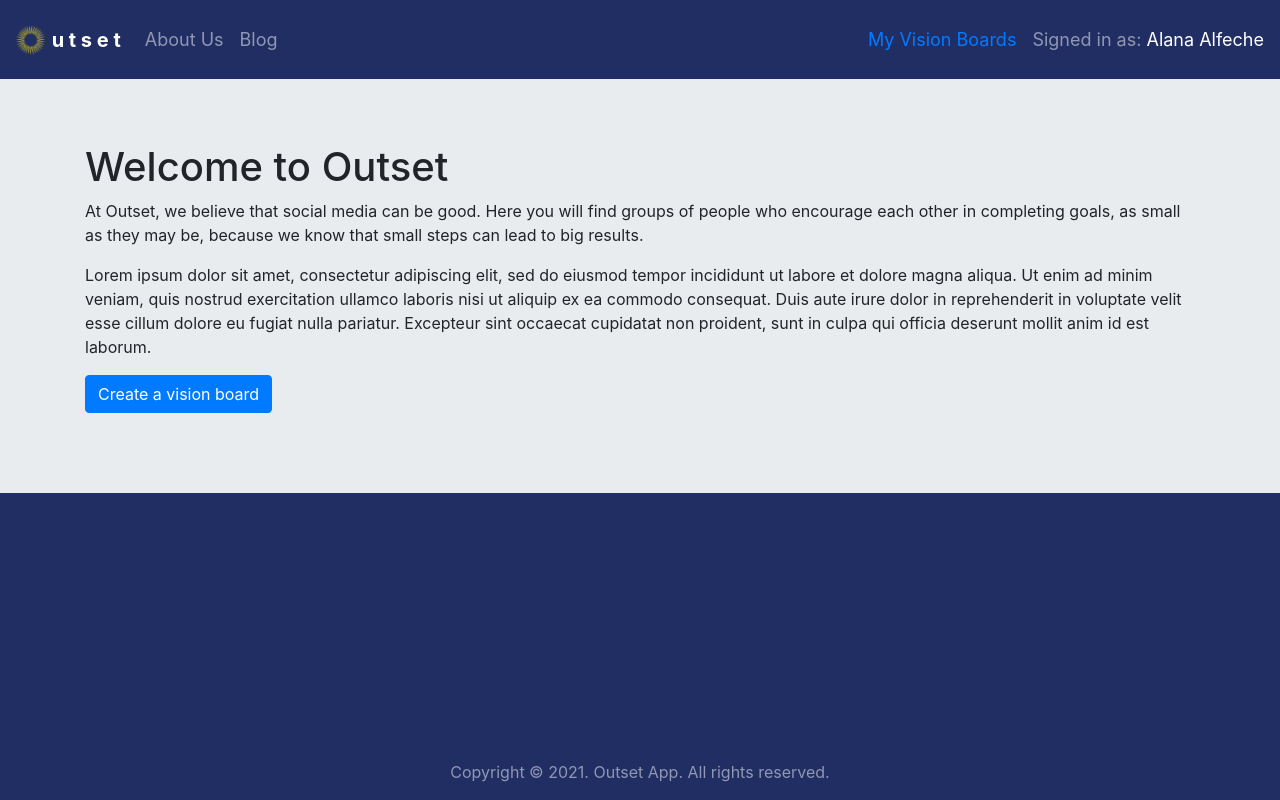
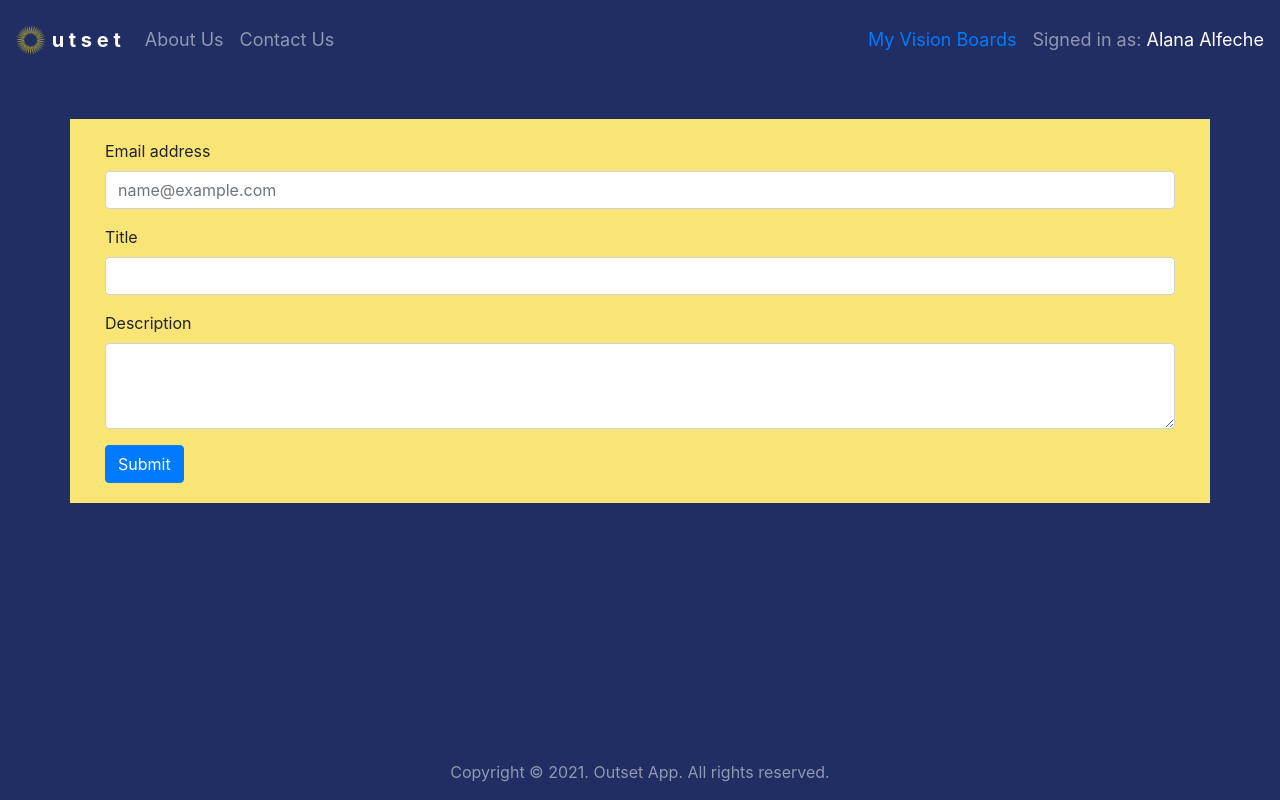
Before and after one commit to alfeche-arya/outset, a React (Create React App) app: page /contact in a window 1280 px wide. Built offline with nearby package versions, Linux system fonts and the light colour scheme.

Commit message:
Replace Blog with Contact Us Page

```diff
--- a/src/App.js
+++ b/src/App.js
@@ -5,7 +5,7 @@ import {
 } from 'react-router-dom';
 
 import About from './components/About/About';
-import Blog from './components/Blog/Blog';
+import Contact from './components/Contact/Contact';
 import Footer from './components/Footer/Footer';
 import Header from './components/Header/Header';
 import LandingPage from './components/LandingPage/LandingPage';
@@ -19,8 +19,8 @@ function App() {
             <Route path="/about">
                 <About />
             </Route>
-            <Route path="/blog">
-                <Blog />
+            <Route path="/contact">
+                <Contact />
             </Route>
             <Route path="/">
                 <LandingPage />
--- a/src/components/About/About.js
+++ b/src/components/About/About.js
@@ -1,12 +1,15 @@
 import React from 'react';
 
 import Card from 'react-bootstrap/Card';
+import { Container } from 'react-bootstrap';
+
 import logoUrl from './georgie-cobbs-bKjHgo_Lbpo-unsplash.jpg';
 
 class About extends React.Component {
     render() {
         return (
-            <Card bg='light' style={{margin: '10px auto', borderRadius: '0', border: '0', width: '60rem', backgroundColor: 'khaki'}}>
+            <Container>
+                <Card bg='light' style={{margin: '10px auto', borderRadius: '0', border: '0', backgroundColor: 'khaki'}}>
                     <Card.Img variant="top" src={logoUrl} />
                     <span style={{textAlign: 'center'}}>Photo by <a href="https://unsplash.com/@georgie_cobbs?utm_source=unsplash&amp;utm_medium=referral&amp;utm_content=creditCopyText">Georgie Cobbs</a> on <a href="https://unsplash.com/s/photos/yellow?utm_source=unsplash&amp;utm_medium=referral&amp;utm_content=creditCopyText">Unsplash</a></span>
                     <Card.Body>
@@ -16,6 +19,7 @@ class About extends React.Component {
                     </Card.Text>
                     </Card.Body>
                 </Card>
+            </Container>
         )
     }
 }
--- a/src/components/Blog/Blog.js
+++ /dev/null
@@ -1,40 +0,0 @@
-import React from 'react';
-import { Container } from 'react-bootstrap';
-
-import Card from 'react-bootstrap/Card';
-
-class Blog extends React.Component {
-    render() {
-        return (
-            <Container style={{margin: "10px auto", width: '60rem'}}>
-                <Card className="text-center" style={{borderRadius: "0", border: '0'}}>
-                    <Card.Body>
-                        <Card.Title>How we built Outset App (Product) </Card.Title>
-                        <Card.Text style={{textAlign: "left"}}>
-                        Lorem ipsum dolor sit amet, consectetur adipiscing elit, sed do eiusmod tempor incididunt ut labore et dolore magna aliqua. Ut enim ad minim veniam, quis nostrud exercitation ullamco laboris nisi ut aliquip ex ea commodo consequat. Duis aute irure dolor in reprehenderit in voluptate velit esse cillum dolore eu fugiat nulla pariatur. Excepteur sint occaecat cupidatat non proident, sunt in culpa qui officia deserunt mollit anim id est laborum.
-                        <br />
-                        <br />
-                        Lorem ipsum dolor sit amet, consectetur adipiscing elit, sed do eiusmod tempor incididunt ut labore et dolore magna aliqua. Ut enim ad minim veniam, quis nostrud exercitation ullamco laboris nisi ut aliquip ex ea commodo consequat. Duis aute irure dolor in reprehenderit in voluptate velit esse cillum dolore eu fugiat nulla pariatur. Excepteur sint occaecat cupidatat non proident, sunt in culpa qui officia deserunt mollit anim id est laborum.
-                        </Card.Text>
-                    </Card.Body>
-                    <Card.Footer>By Sahana Arya, 2 days ago</Card.Footer>
-                </Card>
-                <br />
-                <Card className="text-center" style={{borderRadius: "0", border: '0'}}>
-                    <Card.Body>
-                        <Card.Title>How we built Outset App (Technology) </Card.Title>
-                        <Card.Text style={{textAlign: "left"}}>
-                        Lorem ipsum dolor sit amet, consectetur adipiscing elit, sed do eiusmod tempor incididunt ut labore et dolore magna aliqua. Ut enim ad minim veniam, quis nostrud exercitation ullamco laboris nisi ut aliquip ex ea commodo consequat. Duis aute irure dolor in reprehenderit in voluptate velit esse cillum dolore eu fugiat nulla pariatur. Excepteur sint occaecat cupidatat non proident, sunt in culpa qui officia deserunt mollit anim id est laborum.
-                        <br />
-                        <br />
-                        Lorem ipsum dolor sit amet, consectetur adipiscing elit, sed do eiusmod tempor incididunt ut labore et dolore magna aliqua. Ut enim ad minim veniam, quis nostrud exercitation ullamco laboris nisi ut aliquip ex ea commodo consequat. Duis aute irure dolor in reprehenderit in voluptate velit esse cillum dolore eu fugiat nulla pariatur. Excepteur sint occaecat cupidatat non proident, sunt in culpa qui officia deserunt mollit anim id est laborum.
-                        </Card.Text>
-                    </Card.Body>
-                    <Card.Footer>By Sahana Arya, 2 days ago</Card.Footer>
-                </Card>
-            </Container>
-        )
-    }
-}
-
-export default Blog;
--- /dev/null
+++ b/src/components/Contact/Contact.js
@@ -0,0 +1,30 @@
+import React from 'react';
+
+import { Container } from 'react-bootstrap';
+
+
+class Contact extends React.Component {
+    render() {
+        return (
+            <Container class="border-0" style={{margin: '50px auto', backgroundColor: 'rgba(249,228,118,1)'}}>
+                <form style={{padding: '20px'}}>
+                    <div class="form-group">
+                        <label for="email-address-input">Email address</label>
+                        <input type="email" class="form-control" id="email-address-input" placeholder="name@example.com"/>
+                    </div>
+                    <div class="form-group">
+                        <label for="subject">Title</label>
+                        <input type="email" class="form-control" id="subject"/>
+                    </div>
+                    <div class="form-group">
+                        <label for="description">Description</label>
+                        <textarea class="form-control" id="description" rows="3"></textarea>
+                    </div>
+                    <button type="button" class="btn btn-primary">Submit</button>
+                </form>
+            </Container>
+        )
+    }
+}
+
+export default Contact;
--- a/src/components/Header/Header.js
+++ b/src/components/Header/Header.js
@@ -21,7 +21,7 @@ class Header extends React.Component {
             <Navbar.Collapse>
                 <Nav className="mr-auto">
                     <Nav.Link href="/about"> About Us </Nav.Link>
-                    <Nav.Link href="/blog"> Blog </Nav.Link>
+                    <Nav.Link href="/contact"> Contact Us </Nav.Link>
                 </Nav>
             </Navbar.Collapse>
             <Navbar.Collapse className="justify-content-end">
```
Also changed, not shown: 1 other file (tests, documents, lock files or other folders). Lines whose indentation alone changed are shown as unchanged.
